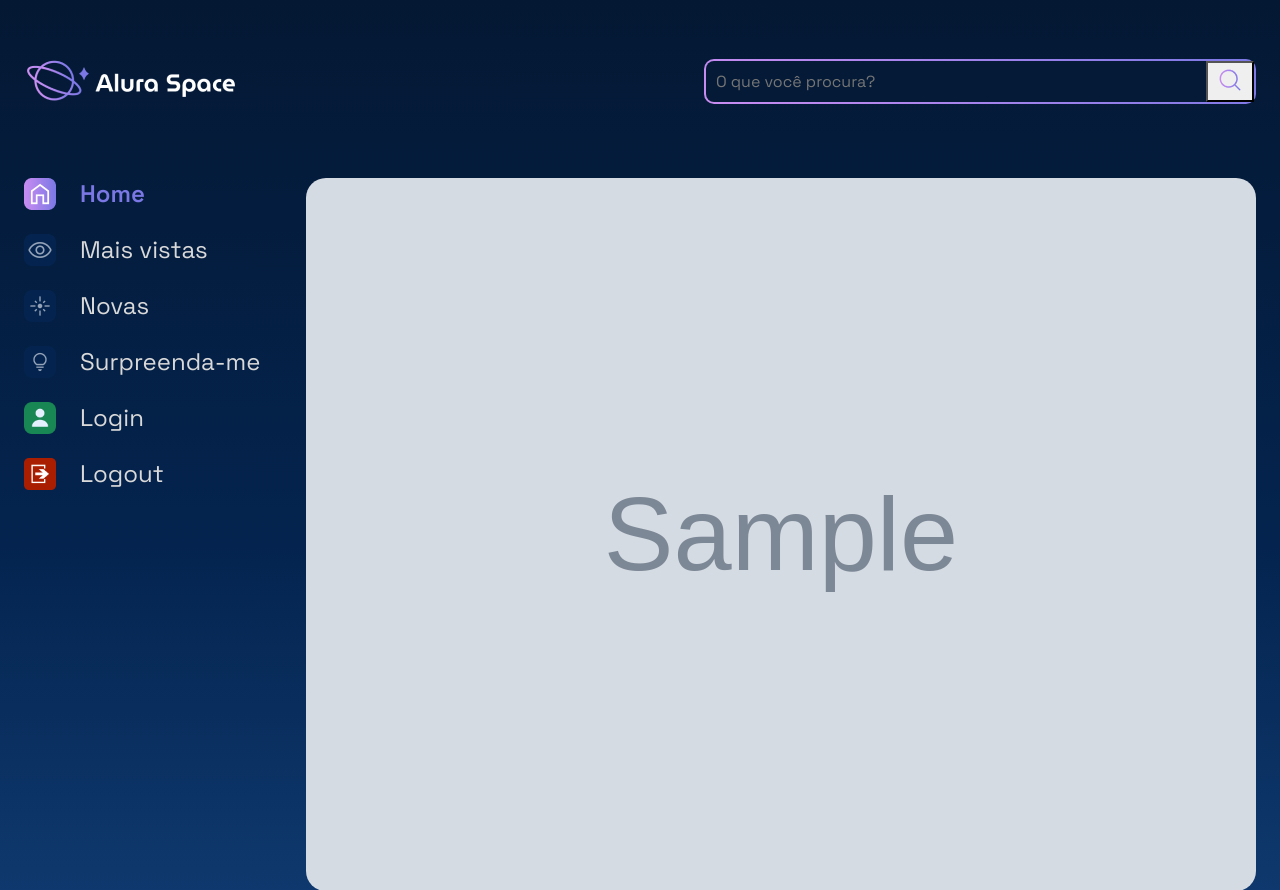
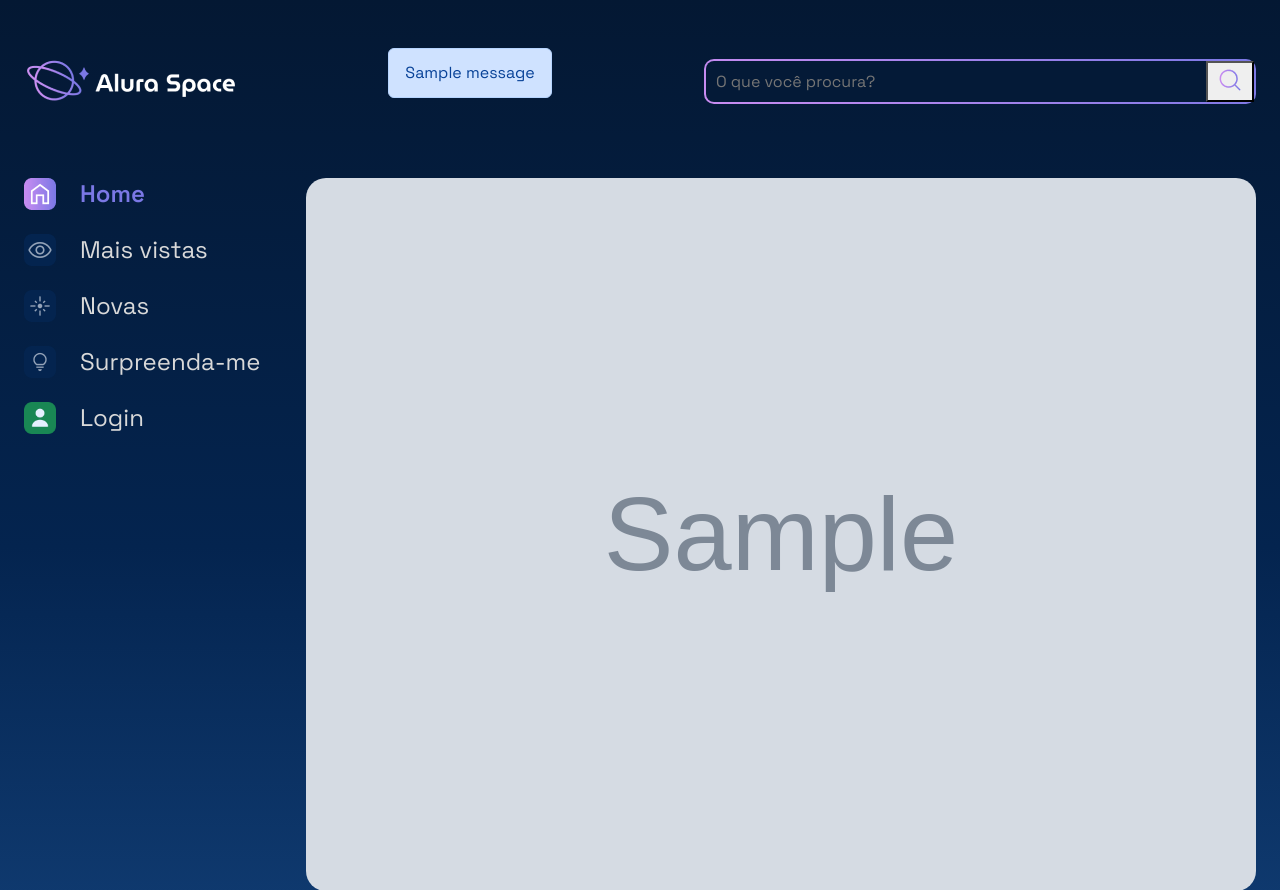
Before and after one commit to patrickpbarroso/alura-space, a Django app: page /imagem/1 in a window 1280 px wide. Shown: the top 890 px of the page. Run offline with Django 4.2, Linux system fonts and the light colour scheme; tables that the repository leaves empty hold one stand-in row (values such as "Sample post"); grey boxes marked "Sample" are stand-in pictures; one stand-in notice (Sample message) is shown.

Commit message:
Funcionalidade de logout e mensagens de alerta

```diff
--- a/galeria/views.py
+++ b/galeria/views.py
@@ -1,8 +1,13 @@
-from django.shortcuts import render, get_object_or_404
+from django.shortcuts import render, get_object_or_404, redirect
 from galeria.models import Fotografia
+from django.contrib import messages
 
 def index(request):
     # View que retorna a página inicial da galeria
+    if not request.user.is_authenticated:
+        messages.error(request, 'Faça login para acessar a galeria.')
+        return redirect('login')
+
     fotografias = Fotografia.objects.order_by('-data_fotografia').filter(publicada=True)
     return render(request, 'galeria/index.html', {'cards': fotografias})
 
@@ -13,6 +18,10 @@ def imagem(request, foto_id):
 
 def buscar(request):
     # View para pesquisar imagens na galeria
+    if not request.user.is_authenticated:
+        messages.error(request, 'Faça login para realizar pesquisas.')
+        return redirect('login')
+
     fotografias = Fotografia.objects.order_by('-data_fotografia').filter(publicada=True)
 
     if 'buscar' in request.GET:
--- a/templates/galeria/partials/_menu-lateral.html
+++ b/templates/galeria/partials/_menu-lateral.html
@@ -2,6 +2,11 @@
 <div class="pagina-inicial">
     <header class="cabecalho">
         <img src="{% static '/assets/logo/Logo(2).png' %}" alt="Logo da Alura Space" />
+        {% for message in messages %}
+            <div class="alert alert-primary">
+                <p id="messages">{{ message }}</p>
+            </div>
+        {% endfor %}
         <div class="cabecalho__busca">
             <form action="{% url 'buscar' %}" class="busca__fundo">
                 <input class="busca__input" type="text" name="buscar" placeholder="O que você procura?">
@@ -18,7 +23,11 @@
                 <a href="#"><img src="{% static '/assets/ícones/1x/Mais vistas - inativo.png' %}"> Mais vistas</a>
                 <a href="#"><img src="{% static '/assets/ícones/1x/Novas - inativo.png' %}"> Novas</a>
                 <a href="#"><img src="{% static '/assets/ícones/1x/Surpreenda-me - inativo.png' %}"> Surpreenda-me</a>
-                <a href="{% url 'login' %}"><img src="{% static '/assets/ícones/1x/Login.png' %}" class="icon__menu">Login</a>
-                <a href="#" class="icon__menu"><img src="{% static '/assets/ícones/1x/Logout.png' %}" class="icon__menu">Logout</a>
+                {% if user.is_authenticated %}
+                    <a href="{% url 'logout' %}" class="icon__menu"><img src="{% static '/assets/ícones/1x/Logout.png' %}" class="icon__menu">Logout</a>
+                {% else %}
+                    <a href="{% url 'login' %}"><img src="{% static '/assets/ícones/1x/Login.png' %}" class="icon__menu">Login</a>
+                {% endif %}
+
             </nav>
         </section>
--- a/usuarios/urls.py
+++ b/usuarios/urls.py
@@ -1,7 +1,8 @@
 from django.urls import path
-from usuarios.views import login, cadastro
+from usuarios.views import login, cadastro, logout
 
 urlpatterns = [
     path('login', login, name='login'),
-    path('cadastro', cadastro, name='cadastro')
+    path('cadastro', cadastro, name='cadastro'),
+    path('logout', logout, name='logout')
 ]
```
Also changed, not shown: usuarios/views.py (+12 -1 lines), setup/static/assets/ícones/1x/Logout.png.
